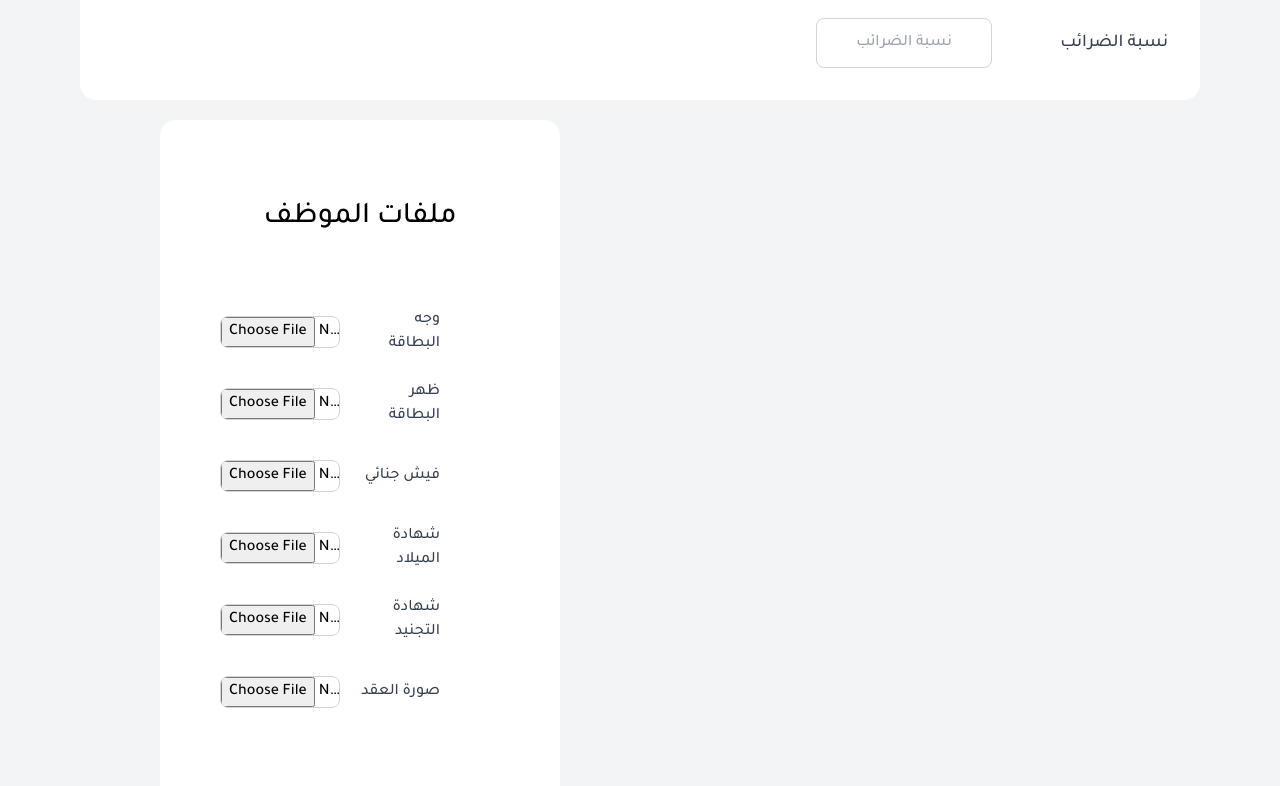
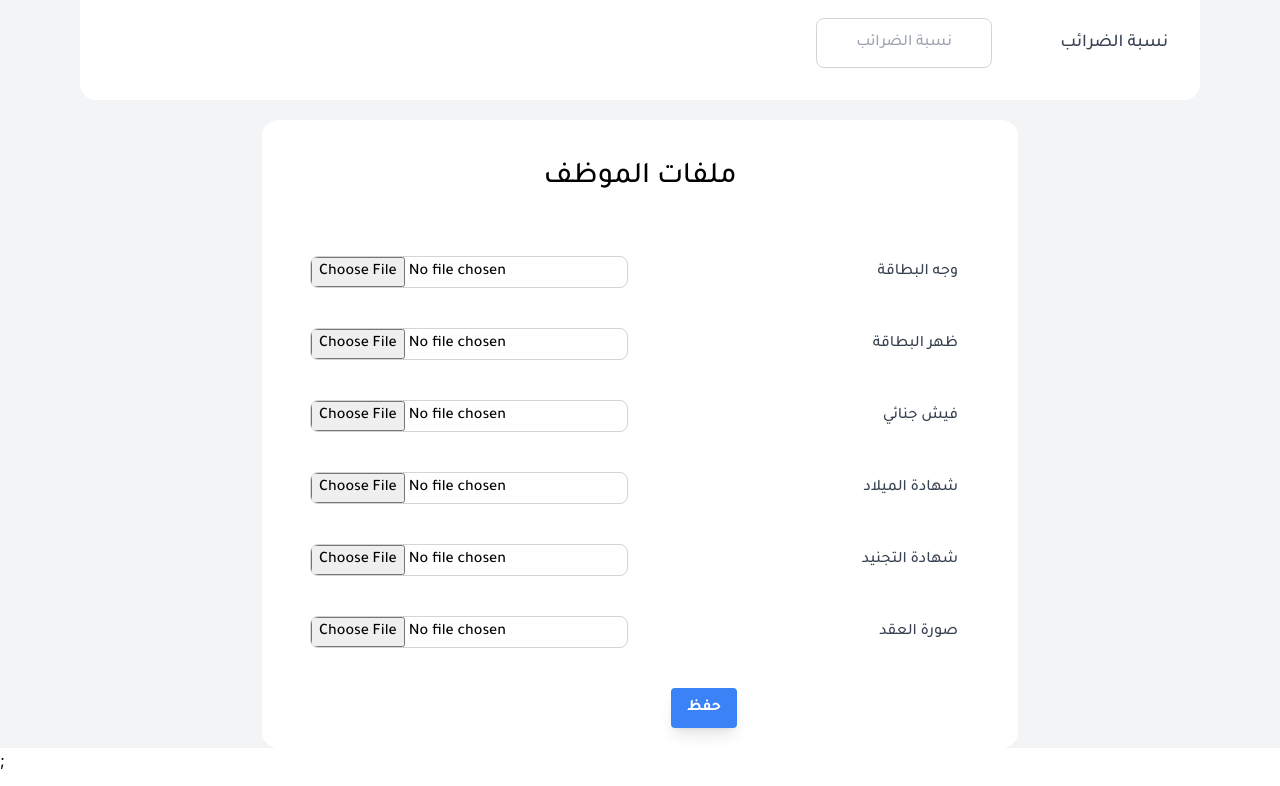
Before and after one commit to DarkkDevelopment/JMM, a Next.js app: page /AddEmployee in a window 1280 px wide. Shown: the part 1150-1936 px from the top of the page. Built offline with nearby package versions, Linux system fonts and the light colour scheme; no server answers.

Commit message:
fix styling in add emp

```diff
--- a/pages/AddEmployee.tsx
+++ b/pages/AddEmployee.tsx
@@ -179,7 +179,7 @@ function AddEmployee() {
         بيانات شخصية
       </h1>
       <div className="grid justify-center grid-cols-2 px-4 mx-16 rounded-lg">
-        <div className="flex flex-col p-4 mt-3 space-y-10 text-right bg-white rounded-l-2xl">
+        <div className="flex flex-col p-4 mt-2 space-y-10 text-right bg-white rounded-l-2xl">
           <TextField
             label="الكود"
             value={code}
@@ -413,9 +413,9 @@ function AddEmployee() {
      errorMsg="برجاء ادخال رقم بين 1400 ل 9600" */
           />
         </div>
-        <div className="flex flex-col p-10 mt-5 ml-20 mr-20 space-y-10 text-right bg-white justify-space-between rounded-2xl">
+        <div className="flex flex-col mt-5 space-y-10 text-right bg-white justify-space-between rounded-2xl col-start-1 col-end-3 mx-auto px-5">
           <div className="flex flex-col justify-center mt-10 text-center ">
-            <h1 className="justify-center mb-5 text-3xl text-center text-black font-display">
+            <h1 className="justify-center  text-3xl text-center text-black font-display">
               ملفات الموظف
             </h1>
           </div>
@@ -425,7 +425,7 @@ function AddEmployee() {
 
               <div>
                 <input
-                  className="w-full text-right border border-gray-300 rounded-lg focus:outline-blue-500"
+                  className="w-full text-right border border-gray-300 rounded-lg focus:outline-blue-500 ml-2"
                   type="file"
                   accept={"image/*, .pdf"}
                   onChange={(e) => {
@@ -442,7 +442,7 @@ function AddEmployee() {
                 />
               </div>
             </div>
-            <label className="self-center mr-20 text-right text-gray-700 text-md">
+            <label className="self-center mr-10 text-right text-gray-700 text-md">
               وجه البطاقة
             </label>
 
@@ -451,7 +451,7 @@ function AddEmployee() {
 
               <div>
                 <input
-                  className="w-full text-right border border-gray-300 rounded-lg focus:outline-blue-500"
+                  className="w-full text-right border border-gray-300 rounded-lg focus:outline-blue-500 ml-2"
                   type="file"
                   accept={"image/*, .pdf"}
                   onChange={(e) => {
@@ -468,7 +468,7 @@ function AddEmployee() {
                 />
               </div>
             </div>
-            <label className="self-center mr-20 text-right text-gray-700 text-md">
+            <label className="self-center mr-10 text-right text-gray-700 text-md">
               ظهر البطاقة
             </label>
             <div className="flex flex-row self-center justify-between p-5 bg-white ">
@@ -476,7 +476,7 @@ function AddEmployee() {
 
               <div>
                 <input
-                  className="w-full text-right border border-gray-300 rounded-lg focus:outline-blue-500"
+                  className="w-full text-right border border-gray-300 rounded-lg focus:outline-blue-500 ml-2"
                   type="file"
                   accept={"image/*, .pdf"}
                   onChange={(e) => {
@@ -493,7 +493,7 @@ function AddEmployee() {
                 />
               </div>
             </div>
-            <label className="self-center mr-20 text-right text-gray-700 text-md">
+            <label className="self-center mr-10 text-right text-gray-700 text-md">
               فيش جنائي
             </label>
             <div className="flex flex-row self-center justify-between p-5 bg-white ">
@@ -501,7 +501,7 @@ function AddEmployee() {
 
               <div>
                 <input
-                  className="w-full text-right border border-gray-300 rounded-lg focus:outline-blue-500"
+                  className="w-full text-right border border-gray-300 rounded-lg focus:outline-blue-500 ml-2"
                   type="file"
                   accept={"image/*, .pdf"}
                   onChange={(e) => {
@@ -518,7 +518,7 @@ function AddEmployee() {
                 />
               </div>
             </div>
-            <label className="self-center mr-20 text-right text-gray-700 text-md">
+            <label className="self-center mr-10 text-right text-gray-700 text-md">
               شهادة الميلاد
             </label>
             <div className="flex flex-row self-center justify-between p-5 bg-white ">
@@ -526,7 +526,7 @@ function AddEmployee() {
 
               <div>
                 <input
-                  className="w-full text-right border border-gray-300 rounded-lg focus:outline-blue-500"
+                  className="w-full text-right border border-gray-300 rounded-lg focus:outline-blue-500 ml-2"
                   type="file"
                   accept={"image/*, .pdf"}
                   onChange={(e) => {
@@ -543,7 +543,7 @@ function AddEmployee() {
                 />
               </div>
             </div>
-            <label className="self-center mr-20 text-right text-gray-700 text-md ">
+            <label className="self-center mr-10 text-right text-gray-700 text-md ">
               شهادة التجنيد
             </label>
             <div className="flex flex-row self-center justify-between p-5 bg-white ">
@@ -551,7 +551,7 @@ function AddEmployee() {
 
               <div>
                 <input
-                  className="w-full text-right border border-gray-300 rounded-lg focus:outline-blue-500"
+                  className="w-full text-right border border-gray-300 rounded-lg focus:outline-blue-500 ml-2"
                   type="file"
                   accept={"image/*, .pdf"}
                   onChange={(e) => {
@@ -568,7 +568,7 @@ function AddEmployee() {
                 />
               </div>
             </div>
-            <label className="self-center mr-20 text-right text-gray-700 text-md">
+            <label className="self-center mr-10 text-right text-gray-700 text-md">
               صورة العقد
             </label>
             <div className="flex items-center justify-center p-5 mt-10 text-center">
@@ -576,7 +576,7 @@ function AddEmployee() {
                 <h1 className="text-3xl text-red-600 ">{error}</h1>
               ) : null}
             </div>
-            <div className="flex items-center justify-center w-32 p-5 mt-10 mb-10 text-center ">
+            <div className="flex items-center justify-center w-32 p-5 text-center ">
               <button
                 className="px-4 py-2 font-bold text-white bg-blue-500 rounded shadow-lg hover:bg-blue-700"
                 onClick={handleSave}
```
